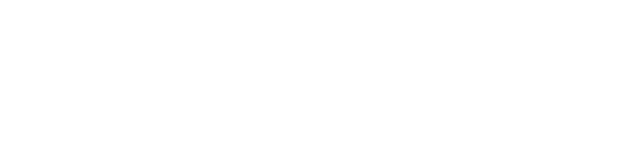
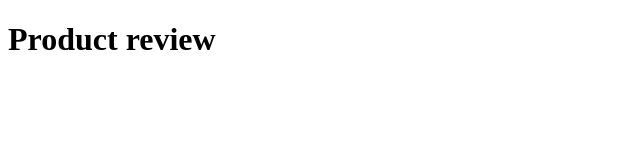
Before and after one commit to ChaitanyaGowda24/new, a plain HTML site: page product.html in a window 1280 px wide. Shown: the whole page, without its empty margins (0-640 px from the left). Drawn offline with Linux system fonts and the light colour scheme.

Commit message:
heading of product added

```diff
--- a/product.html
+++ b/product.html
@@ -6,6 +6,7 @@
     <title>Product</title>
 </head>
 <body>
+    <h1>Product review</h1>
 
 </body>
 </html>
```
